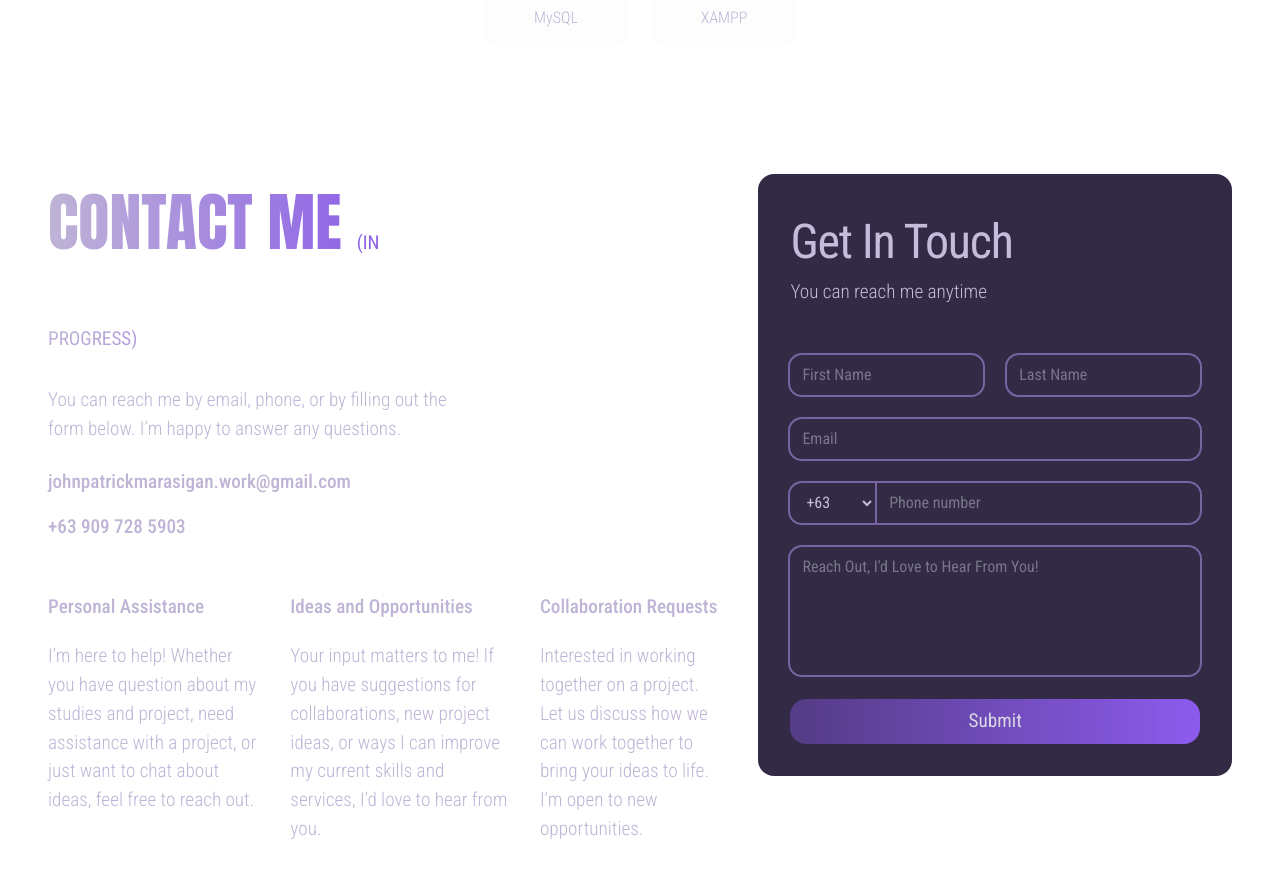
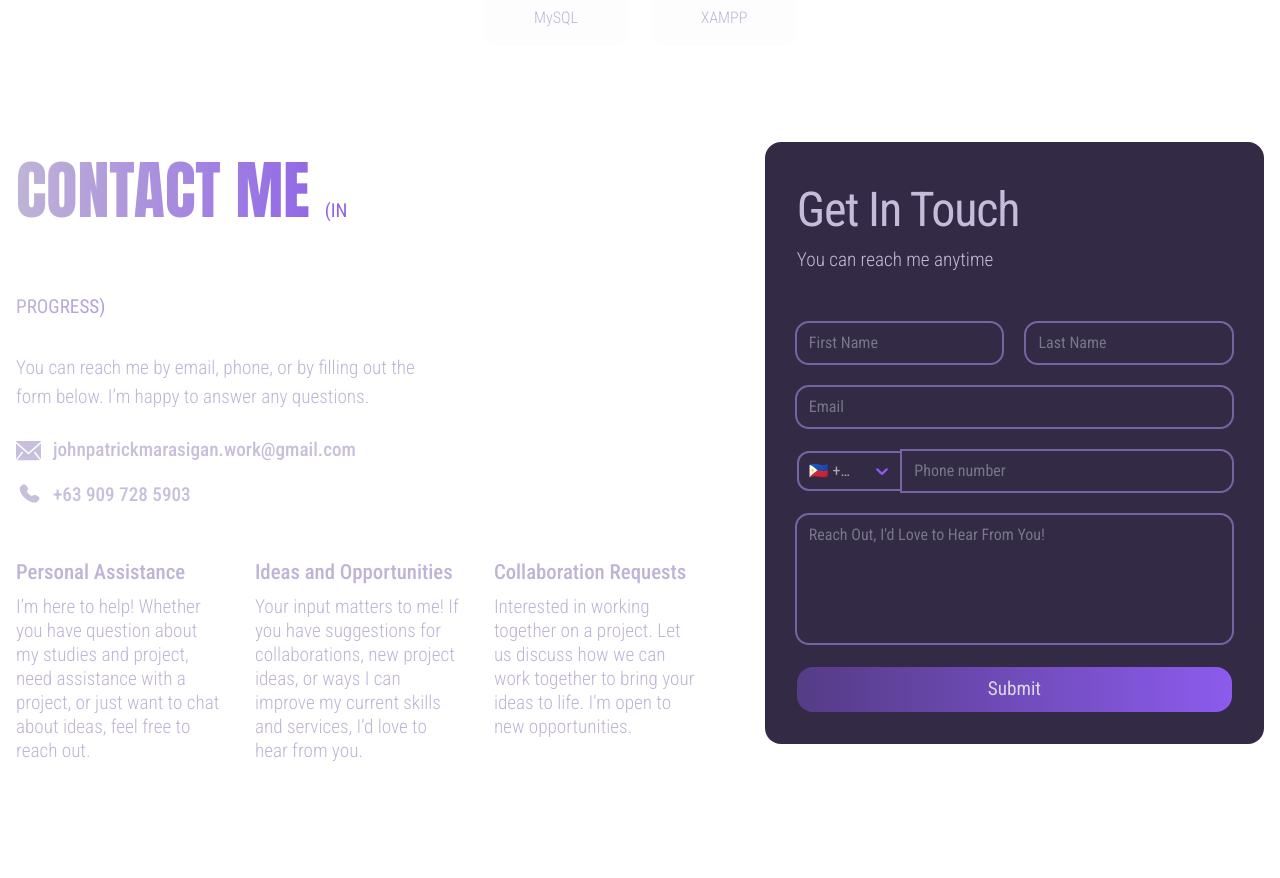
Before and after one commit to jpmarasigan/Personal-Portfolio, a React (Create React App) app: page / in a window 1280 px wide. Shown: the part 3342-4220 px from the top of the page. After the commit the page ends 4121 px from the top, so only its background shows below. Built offline with nearby package versions, Linux system fonts and the light colour scheme.

Commit message:
[ADD - IMP] Add icon on contact info and improve select element styles

```diff
--- a/src/pages/Contact.tsx
+++ b/src/pages/Contact.tsx
@@ -1,4 +1,11 @@
 import '../styles/Contact.css';
+import Select, { StylesConfig, ControlProps, CSSObjectWithLabel } from 'react-select';
+
+const countryOptions = [
+    { value: '+63', label: '🇵🇭 +63' },
+    { value: '+1', label: '🇺🇸 +1' },
+    { value: '+44', label: '🇬🇧 +44' },
+];
 
 const engagementSections = [
     {
@@ -19,23 +26,75 @@ const engagementSections = [
 ]
 
 const ContactForm = () => {
+    const customStyles: StylesConfig = {
+        control: (base: CSSObjectWithLabel, state: ControlProps) => ({
+            ...base,
+            width: '105px',
+            backgroundColor: 'transparent',
+            border: '2px solid #6A5399',
+            borderRadius: '12px 0 0 12px',
+            cursor: 'pointer',
+            marginRight: '0.5px',
+            zIndex: 2,
+            boxShadow: 'none',
+            '&:hover': {
+                border: '2px solid #6A5399',
+            }
+        }),
+        option: (base: CSSObjectWithLabel, state: { isSelected: boolean }) => ({
+            ...base,
+            backgroundColor: state.isSelected ? '#804AEC' : 'transparent',
+            color: state.isSelected ? 'white' : '#A1A1AA',
+            cursor: 'pointer',
+            '&:hover': {
+                backgroundColor: 'rgba(128, 74, 236, 0.1)',
+            },
+        }),
+        singleValue: (base: CSSObjectWithLabel) => ({
+            ...base,
+            color: '#A1A1AA',
+        }),
+        menu: (base: CSSObjectWithLabel) => ({
+            ...base,
+            backgroundColor: '#1E1B24',
+            border: '2px solid rgba(128, 74, 236, 0.3)',
+            borderRadius: '12px',
+            overflow: 'hidden'
+        }),
+        dropdownIndicator: (base: CSSObjectWithLabel) => ({
+            ...base,
+            color: '#804AEC',
+            '&:hover': {
+                color: '#804AEC',
+            }
+        }),
+        input: (base: CSSObjectWithLabel) => ({
+            ...base,
+            color: '#A1A1AA'
+        })
+    };
+
     return (
         <div className="contact-form-container">
             <h3 className="text-left">Get In Touch</h3>
             <p className="text-left">You can reach me anytime</p>
             <form>
-                <div className="flex gap-6 mt-10">
+                <div className="form-name-container">
                     <input type="text" id="firstname" name="firstname" placeholder="First Name" className="form-input" />
                     <input type="text" id="lastname" name="lastname" placeholder="Last Name" className="form-input" />
                 </div>
                 <input type="email" id="email" name="email" placeholder="Email" className="form-input"></input>
 
                 <div className="flex">
-                    <select>
-                        <option>+63</option>
-                        <option>+1</option>
-                        <option>+44</option>
-                    </select>
+                    <Select
+                        options={countryOptions}
+                        defaultValue={countryOptions[0]}
+                        isSearchable={false}
+                        styles={customStyles}
+                        components={{
+                            IndicatorSeparator: () => null
+                        }}
+                    />
                     <input type="tel" placeholder="Phone number" className="form-input" />
                 </div>
                 <textarea placeholder="Reach Out, I'd Love to Hear From You!" className="form-textarea"></textarea>
@@ -61,8 +120,22 @@ const ContactEngagementInfo = () => {
 const ContactInfo = () => {
     return (
         <div className="contact-info-container">
-            <p>johnpatrickmarasigan.work@gmail.com</p>
-            <p>+63 909 728 5903</p>
+            <p className="flex gap-3">
+                <img
+                    src="images/assets/email-icon.svg"
+                    alt="Email icon"
+                    width={25}
+                />
+                johnpatrickmarasigan.work@gmail.com
+            </p>
+            <p className="flex gap-3">
+                <img
+                    src="images/assets/phone-icon.svg"
+                    alt="Email icon"
+                    width={25}
+                />
+                +63 909 728 5903
+            </p>
         </div>
     )
 }
--- a/src/styles/Contact.css
+++ b/src/styles/Contact.css
@@ -5,11 +5,12 @@
 @layer components {
     .contact-section {
         @apply mx-auto h-fit max-w-[85rem] p-12;
+        @apply xl:p-4
     }
 
     .contact-container {
         @apply h-full w-full;
-        @apply grid md:grid-cols-1 xl:grid-cols-[minmax(0,_60%)_minmax(0,_40%)] gap-8;
+        @apply grid md:grid-cols-1 xl:grid-cols-[minmax(0,_60%)_minmax(0,_40%)] gap-16;
     }
 
     .contact-container .title-container {
@@ -24,13 +25,17 @@
     }
 
     .contact-container .title-container p, .contact-container .engagement-container > div > p {
-        @apply text-left text-md font-robotoCondensed font-light text-customLightGray xl:mt-[20px];
+        @apply text-left text-md font-robotoCondensed font-light text-customLightGray;
         @apply text-center xl:text-left;
         text-transform: none;
     }
 
+    .contact-container .title-container p {
+        @apply xl:mt-[20px];
+    }
+
     .contact-container .contact-info-container {
-        @apply flex justify-around w-[80%] mx-auto mb-8;
+        @apply flex justify-around w-[100%] mx-auto mb-12 gap-2 opacity-85;
         @apply xl:flex-col xl:w-[60%] xl:mx-0 xl:gap-4;
         @apply max-800:flex-col max-800:items-center;
     }
@@ -45,11 +50,16 @@
     }
 
     .contact-container .engagement-container > div {
-        @apply: w-full text-wrap;
+        @apply w-full text-wrap;
+    }
+
+    .contact-container .engagement-container > div > p:nth-child(2) {
+        @apply mx-auto w-[80%] mt-[-10px] leading-6;
+        @apply xl:w-full;
     }
 
     .contact-container .engagement-container > div > p:first-child {
-        @apply font-medium text-md;
+        @apply font-medium text-[1.3rem];
     }
 
     .contact-form-container {
@@ -70,8 +80,13 @@
         @apply flex flex-col h-full gap-6 text-customLightGray font-robotoCondensed;
     }
 
+    .contact-form-container form .form-name-container {
+        @apply flex gap-6 mt-10;
+        @apply max-600:flex-col;
+    }
+
     .contact-form-container form .form-input, .contact-form-container form .form-textarea {
-        @apply w-full py-2 px-3 border-none;
+        @apply w-full py-2 px-3 border-none z-0;
         @apply bg-transparent outline outline-2 outline-customPurpleOutline;
     }
 
@@ -95,9 +110,51 @@
     .contact-form-container form .form-submit {
         @apply py-2 px-4 rounded-2xl text-customWhite text-md;
         @apply bg-gradient-to-r from-buttonColorEnd to-buttonColorStart;
+        @apply transition-all duration-200;
+    }
+
+    .contact-form-container form .form-submit:active {
+        @apply scale-[0.98] origin-center;
     }
 
     .contact-form-container form input::placeholder, .contact-form-container form textarea::placeholder {
         @apply opacity-60;
     }
+
+    /* React Select Custom Styles */
+    .select-control {
+        @apply w-[120px] bg-transparent border-2 border-customPurpleOutline/30 rounded-tl-xl rounded-bl-xl cursor-pointer p-[2px];
+    }
+
+    .select-control:hover {
+        @apply border-customPurpleOutline/30;
+    }
+
+    .select-option {
+        @apply bg-transparent text-customLightGray cursor-pointer;
+    }
+
+    .select-option[data-selected="true"] {
+        @apply bg-customPurple text-white;
+    }
+
+    .select-option:hover {
+        @apply bg-customPurple/10;
+    }
+
+    .select-value {
+        @apply text-customLightGray;
+    }
+
+    .select-menu {
+        @apply bg-customDarkPurple border-2 border-customPurpleOutline/30 rounded-xl overflow-hidden;
+    }
+
+    .select-dropdown {
+        @apply text-customPurple hover:text-customPurple;
+    }
+
+    .select-input {
+        @apply text-customLightGray;
+    }
 }
```
Also changed, not shown: public/images/assets/email-icon.svg (added), public/images/assets/phone-icon.svg (added).
